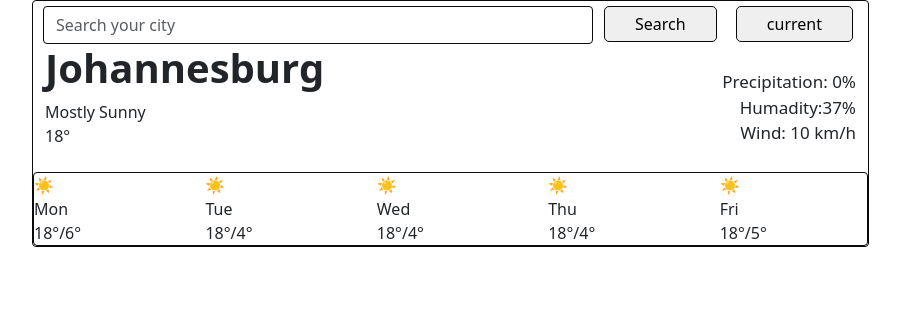
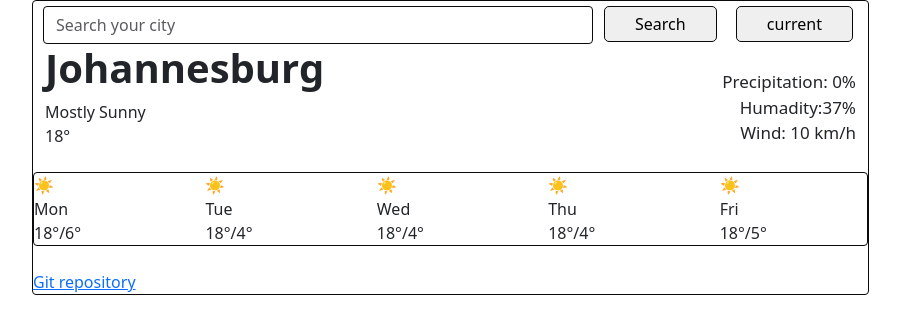
Before and after one commit to VickyLangu/Search-Weather, a plain HTML site: page index.html in a window 1280 px wide. Shown: the whole page, without its empty margins (50-950 px from the left). Drawn offline with nearby package versions, Linux system fonts and the light colour scheme.

Commit message:
Added the Git Repository to the website

```diff
--- a/index.html
+++ b/index.html
@@ -90,6 +90,12 @@
             </div>
           </div>
         </div>
+        <div>
+          <br />
+          <a href="https://github.com/VickyLangu/Search-Weather"
+            >Git repository</a
+          >
+        </div>
       </form>
     </div>
     <script src="javascript.js"></script>
```
